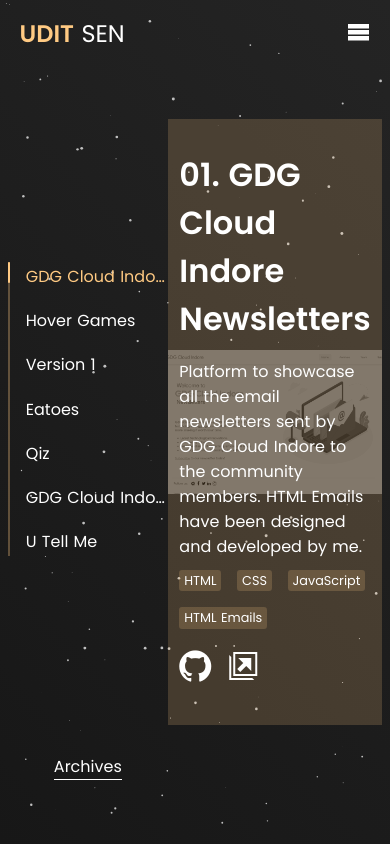
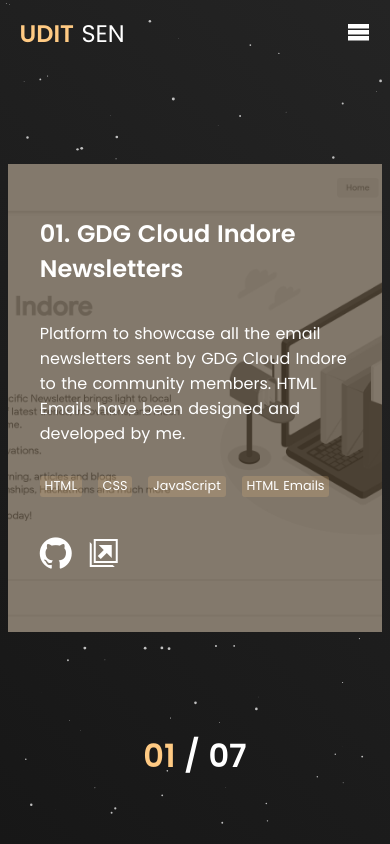
Before and after one commit to aedit/v2, a Nuxt app: page /projects in a window 390 px wide. Built offline with nearby package versions, Linux system fonts and the light colour scheme.

Commit message:
projects page for mobile view

```diff
--- a/assets/styles/pages/_projects.scss
+++ b/assets/styles/pages/_projects.scss
@@ -53,6 +53,11 @@
     .archives-button {
       border-bottom: 1px solid map-get($color-map, secondary);
     }
+  }
+
+  &__num {
+    display: none;
+    text-align: center;
   }
 
   &__main {
@@ -116,3 +121,39 @@
     }
   }
 }
+
+@media screen and (max-width: 770px) {
+  .projects {
+    display: flex;
+    flex-direction: column-reverse;
+    justify-content: space-evenly;
+
+    &__nav {
+      display: none;
+    }
+
+    &__num {
+      display: block;
+    }
+
+    &__main {
+      .projects__container {
+        margin: 0;
+        height: 70%;
+
+        .projects__content {
+          justify-content: space-evenly;
+          &--title {
+            font-size: 1.5rem;
+          }
+        }
+      }
+
+      .projects__image {
+        height: 100%;
+        overflow: hidden;
+        object-fit: cover;
+      }
+    }
+  }
+}
--- a/pages/projects.vue
+++ b/pages/projects.vue
@@ -17,13 +17,17 @@
           ></span>
         </ul>
       </div>
-      <button
+      <!-- <button
         class="archives-button"
         @click="$router.push('/projects-archives')"
       >
         Archives
-      </button>
+      </button> -->
     </nav>
+    <h1 class="projects__num">
+      <span class="color-primary">0{{ selectedProjectIndex + 1 }}</span>
+      / 0{{ lastProjectIndex + 1 }}
+    </h1>
     <main class="projects__main">
       <transition name="fade">
         <div v-if="showingSelectedProject" class="projects__container">
```
